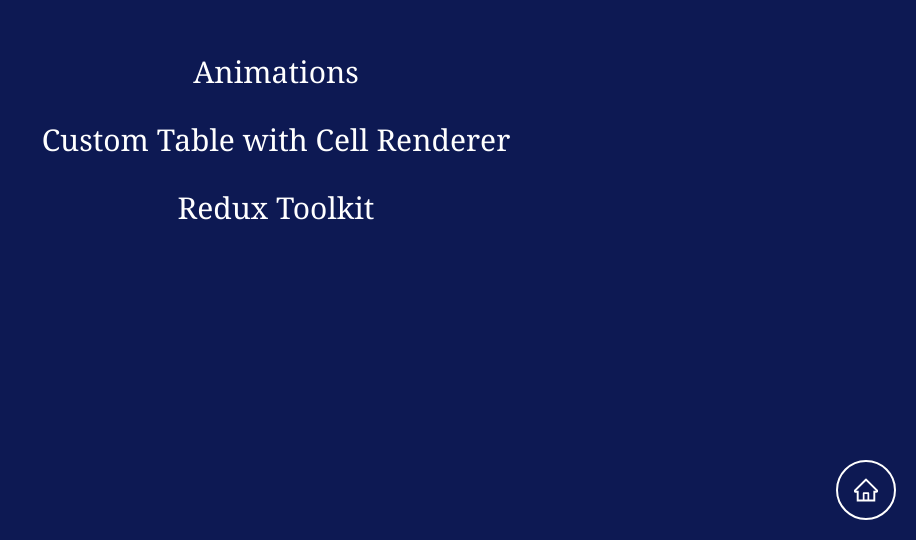
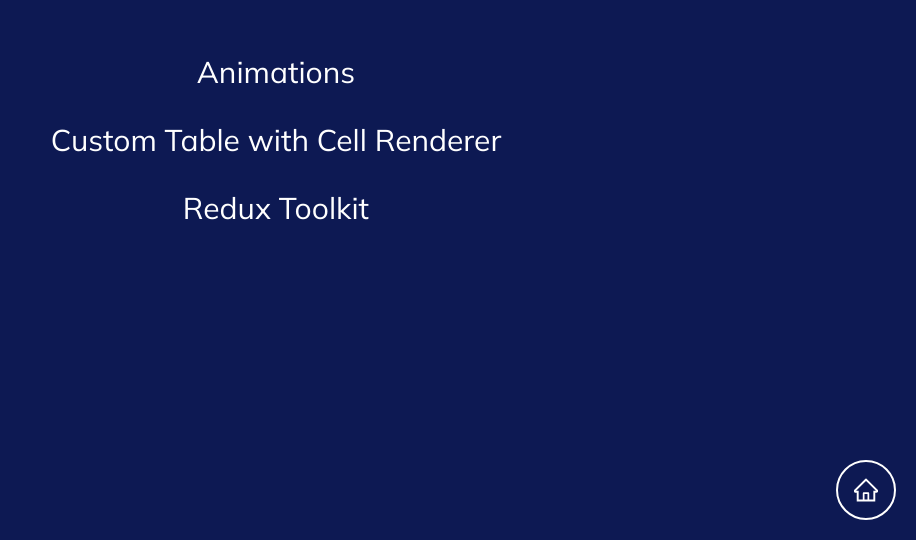
Before and after one commit to jb-7-jay/react-treasure, a React (Create React App) app: page / in a window 1280 px wide. Shown: the part 260-800 px from the top of the page, without its empty margins (364-1280 px from the left). Built offline with nearby package versions, Linux system fonts and the light colour scheme.

Commit message:
Mulish font updated

```diff
--- /dev/null
+++ b/src/components/App/index.scss
@@ -0,0 +1,6 @@
+@import url('https://fonts.googleapis.com/css2?family=Mulish:ital,wght@0,300;0,400;0,500;0,700;0,800;1,300;1,400;1,500;1,700;1,800&display=swap');
+
+* {
+  font-family: 'Mulish', sans-serif;
+  font-weight: 400;
+}
--- a/src/components/App/index.tsx
+++ b/src/components/App/index.tsx
@@ -9,11 +9,13 @@
 import AppRoutes from '../../AppRoutes';
 
 import '../../index.css';
+import './index.scss';
 
 const persistor = persistStore(store);
 
 function App() {
   return (
+    <div className="App">
       <Provider store={store}>
         <PersistGate loading={null} persistor={persistor}>
           <BrowserRouter>
@@ -22,6 +24,7 @@
           </BrowserRouter>
         </PersistGate>
       </Provider>
+    </div>
   );
 }
 
```
Lines whose indentation alone changed are shown as unchanged.
